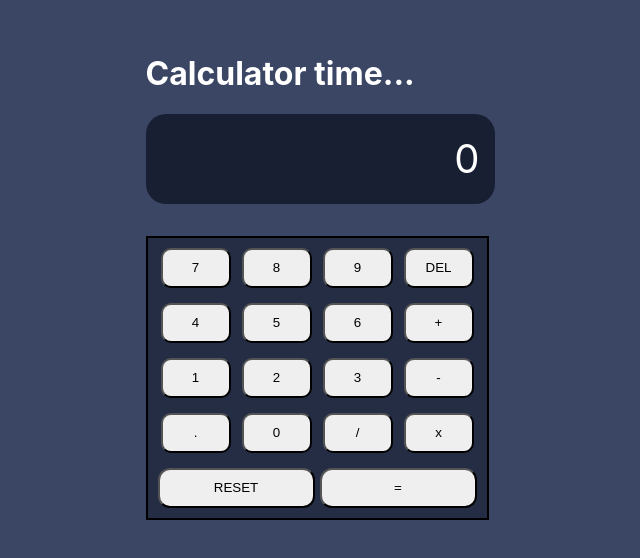
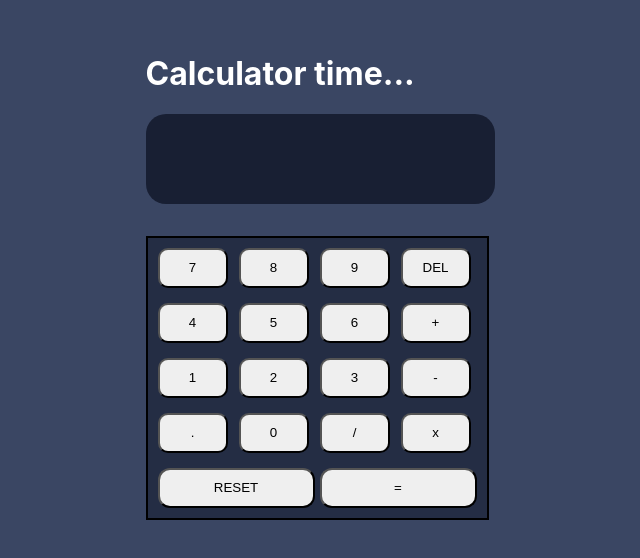
Before and after one commit to hamzayusuf1/calculator-app, a React (Create React App) app in the folder client/: page / in a window 1280 px wide. Shown: the part 124-682 px from the top of the page, without its empty margins (335-975 px from the left). Built offline with nearby package versions, Linux system fonts and the light colour scheme.

Commit message:
displaying numbers inputted in the answer section

```diff
--- a/client/src/components/CalcButtons/index.js
+++ b/client/src/components/CalcButtons/index.js
@@ -2,25 +2,94 @@ import React from "react";
 import { useCalcContext } from "../../context/CalcContext";
 import "./index.css";
 
-const btns = [7, 8, 9, "DEL", 4, 5, 6, "+", 1, 2, 3, "-", ".", 0, "/", "x"];
+const btns = [
+  "7",
+  "8",
+  "9",
+  "DEL",
+  "4",
+  "5",
+  "6",
+  "+",
+  "1",
+  "2",
+  "3",
+  "-",
+  ".",
+  "0",
+  "/",
+  "x",
+];
+
+// const CalcButtons = () => {
+//   const { answer, setAnswer } = useCalcContext();
+//   const handleClick = (btn) => {
+//     if (typeof btn === "number") {
+//       console.log(answer);
+//       const numArr = answer.toString().split("").push(6).map(Number);
+//       console.log(numArr);
+
+//       // setAnswer(btn);
+//     } else {
+//       // do nothing
+//     }
+//   };
+
+//   return (
+//     <div className="btns-grid">
+//       {btns.map((btn) => (
+//         <div
+//           onClick={() => {
+//             handleClick(btn);
+//           }}
+//         >
+//           <button className="grid-item" key={btn}>
+//             {btn}
+//           </button>
+//         </div>
+//       ))}
+//       <button className="reset-btn">RESET</button>
+//       <button className="eql-btn">=</button>
+//     </div>
+//   );
+// };
 
 const CalcButtons = () => {
   const { answer, setAnswer } = useCalcContext();
+
+  const handleClick = (e) => {
+    setAnswer(answer.concat(e.target.name));
+    console.log(answer);
+  };
+
   return (
-    <div className="btns-grid">
+    <div class="btns-grid">
       {btns.map((btn) => (
-        <div>
         <button
-            onClick={() => {
-              console.log(btn.innerHTML);
-            }}
           className="grid-item"
           key={btn}
+          name={btn}
+          onClick={handleClick}
         >
           {btn}
         </button>
-        </div>
       ))}
+      {/* <button onClick={handleClick}>7</button>
+      <button onClick={handleClick}>8</button>
+      <button onClick={handleClick}>9</button>
+      <button onClick={handleClick}>Del</button>
+      <button onClick={handleClick}>4</button>
+      <button onClick={handleClick}>5</button>
+      <button onClick={handleClick}>6</button>
+      <button>+</button>
+      <button>1</button>
+      <button>2</button>
+      <button>3</button>
+      <button>-</button>
+      <button>.</button>
+      <button>0</button>
+      <button>/</button>
+      <button>x</button> */}
       <button className="reset-btn">RESET</button>
       <button className="eql-btn">=</button>
     </div>
--- a/client/src/context/CalcContext.js
+++ b/client/src/context/CalcContext.js
@@ -7,7 +7,7 @@ export const useCalcContext = () => {
 };
 
 export const CalcContextProvider = ({ children }) => {
-  const [answer, setAnswer] = useState(0);
+  const [answer, setAnswer] = useState("");
 
   return (
     <CalcContext.Provider value={{ answer, setAnswer }}>
```
Lines whose indentation alone changed are shown as unchanged.
